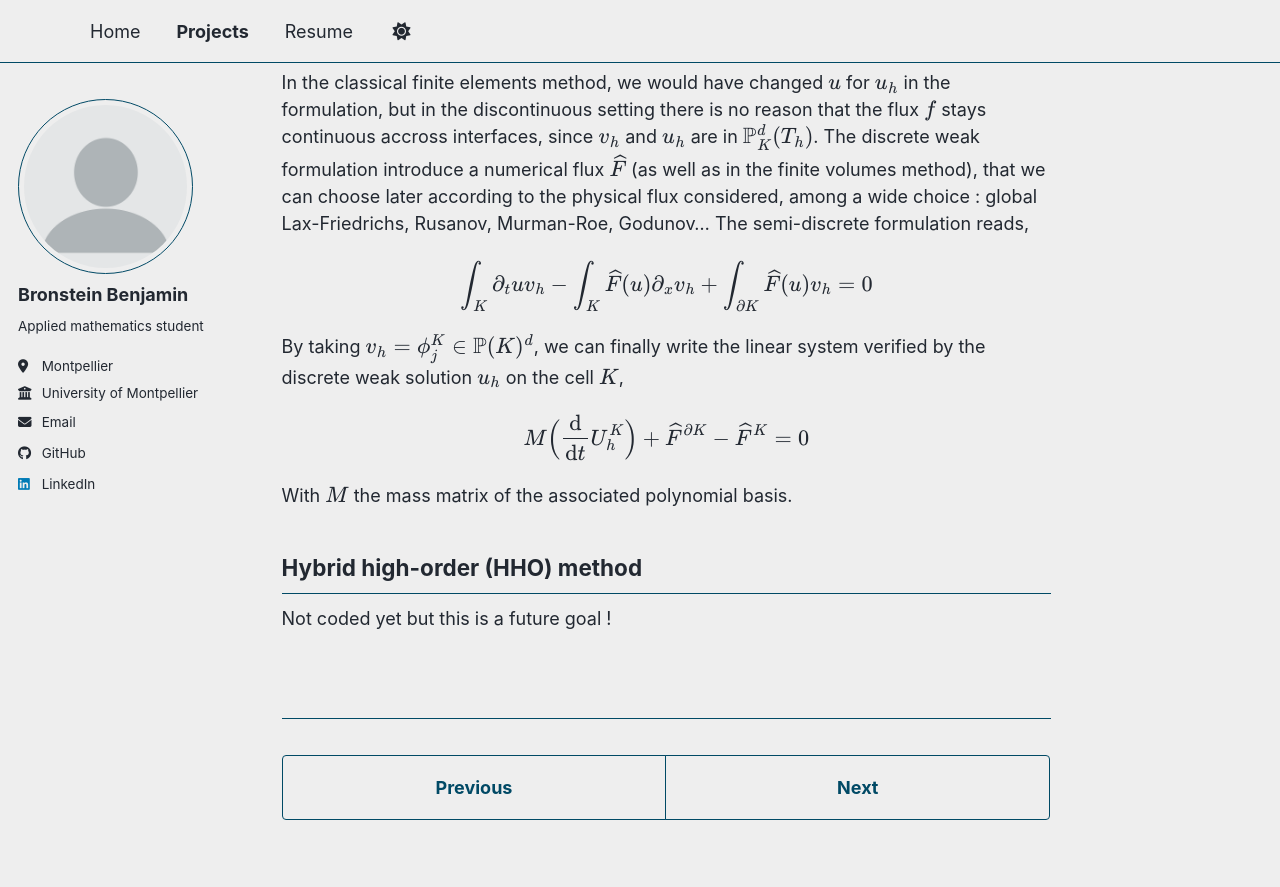
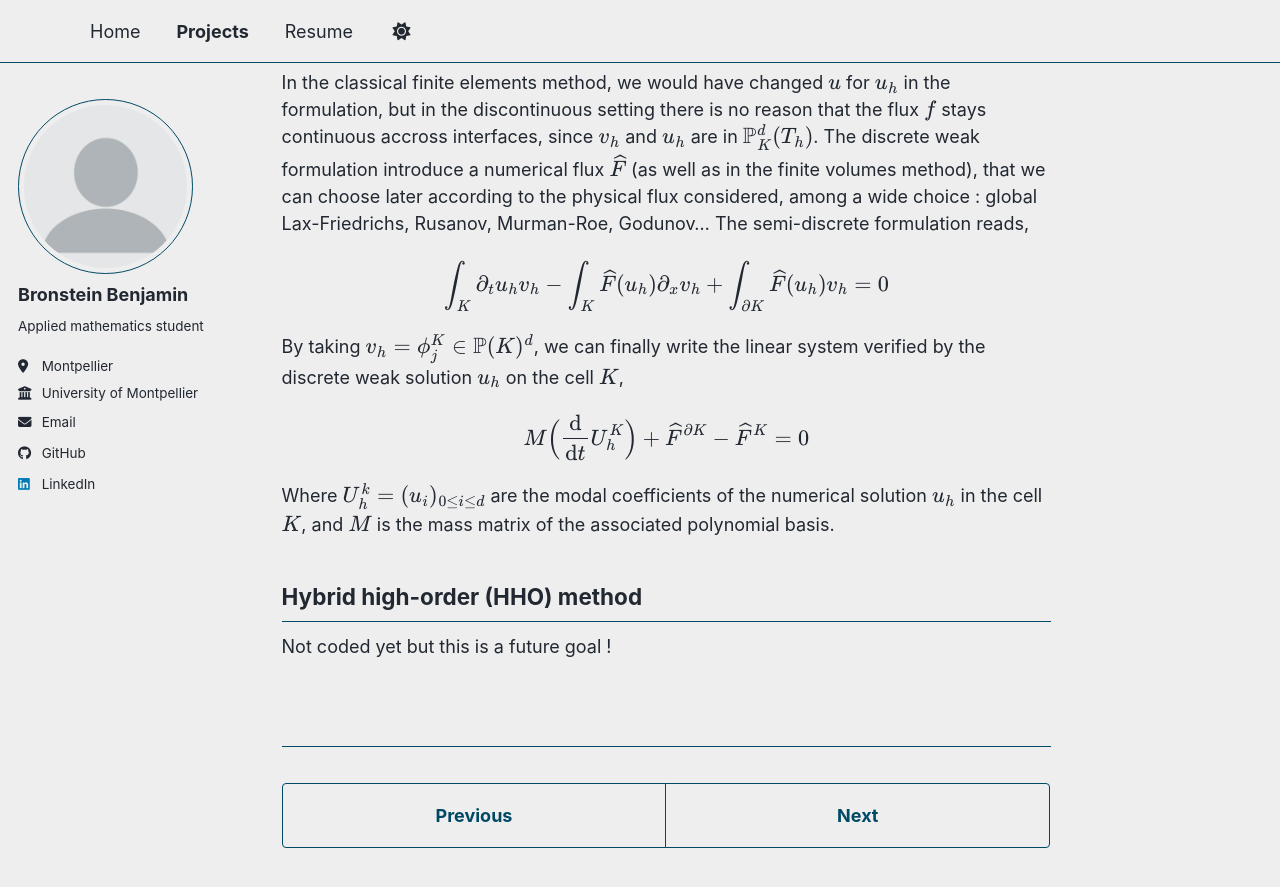
Before and after one commit to HerrBronstein/herrbronstein.github.io, a Jekyll site: the page built from _portfolio/portfolio-4.md, in a window 1280 px wide and 900 px high, scrolled down 3401 px. Shown: the top 887 px of the window. Built offline with Jekyll 4.4.1, drawn with Linux system fonts in a browser that asks for light colours; a style sheet for code colours, icons or effects is not loaded.

Commit message:
Update portfolio-4.md

```diff
--- a/_portfolio/portfolio-4.md
+++ b/_portfolio/portfolio-4.md
@@ -93,13 +93,13 @@ $$\int_{K} \partial_t u v_h - \int_{K} f(u) \partial_x v_h + \int_{\partial K} f
 In the classical finite elements method, we would have changed $u$ for $u_h$ in the formulation, but in the discontinuous setting there is no reason that the flux $f$ stays continuous accross interfaces, since $v_h$ and $u_h$ are in $\mathbb{P}^d_K(T_h)$. The discrete weak formulation introduce a numerical flux $\widehat{F}$ (as well as in the finite volumes method), that we can choose later according to the physical flux considered, among a wide choice : global Lax-Friedrichs, Rusanov, Murman-Roe, Godunov...
 The semi-discrete formulation reads,
 
-$$\int_{K} \partial_t u v_h - \int_{K} \widehat{F}(u) \partial_x v_h + \int_{\partial K} \widehat{F}(u) v_h  = 0$$
+$$\int_{K} \partial_t u_h v_h - \int_{K} \widehat{F}(u_h) \partial_x v_h + \int_{\partial K} \widehat{F}(u_h) v_h  = 0$$
 
 By taking $v_h = \phi_j^K \in \mathbb{P}(K)^d$, we can finally write the linear system verified by the discrete weak solution $u_h$ on the cell $K$,
 
 $$M\Big( \frac{\text{d}}{\text{d}t}U_h^K\Big) + \widehat{F}^{\partial K} - \widehat{F}^K = 0$$
 
-With $M$ the mass matrix of the associated polynomial basis.
+Where $U_h^k = (u_i)_{0\leq i\leq d}$ are the modal coefficients of the numerical solution $u_h$ in the cell $K$, and $M$ is the mass matrix of the associated polynomial basis.
 
 ## Hybrid high-order (HHO) method
 Not coded yet but this is a future goal !
```
